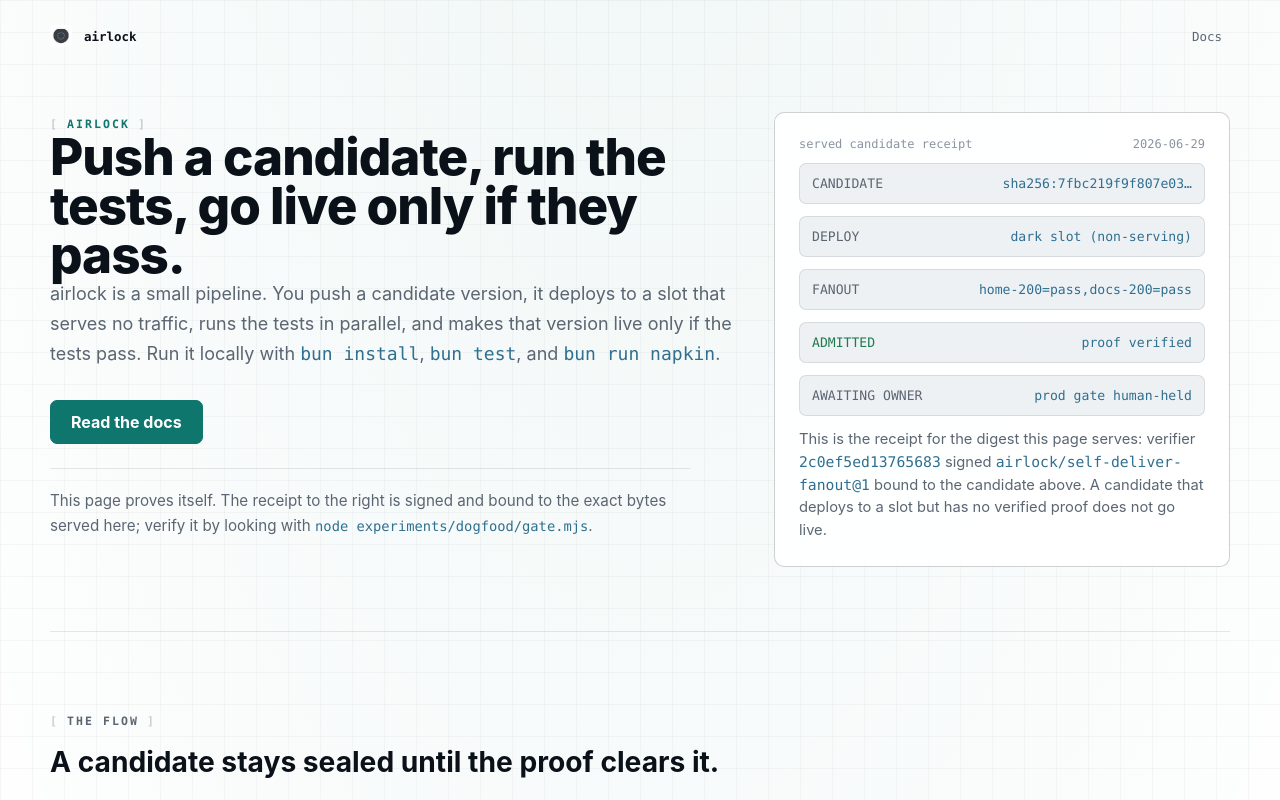
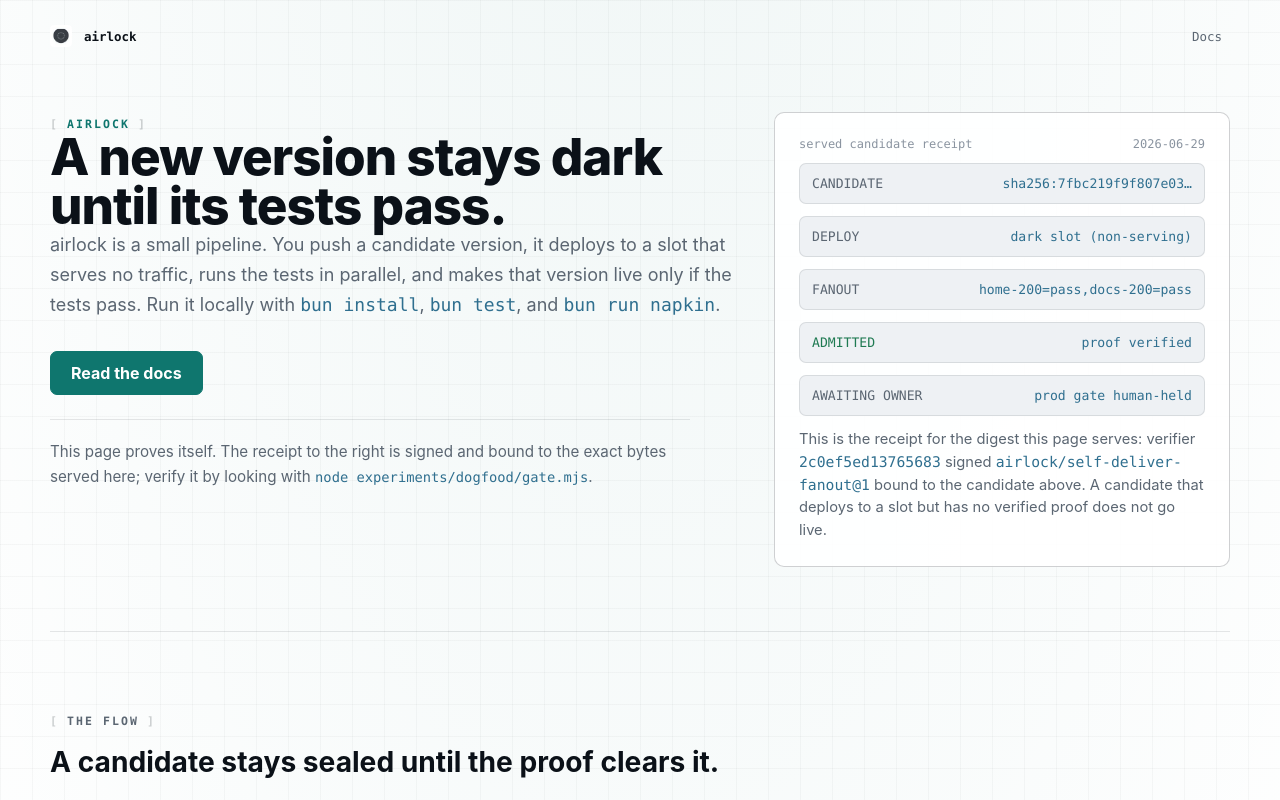
Before and after one commit to acoyfellow/airlock, a SvelteKit app in the folder site/: page / in a window 1280 px wide. Shown: the top 800 px of the page. Built offline with nearby package versions, Linux system fonts and the light colour scheme.

Commit message:
copy: run headline + closing through WRITING-GUIDE — kill the rule-of-three triads (plain single claims)

```diff
--- a/site/src/routes/+page.svelte
+++ b/site/src/routes/+page.svelte
@@ -34,7 +34,7 @@
   <section class="hero" aria-labelledby="hero-title">
     <div class="hero-copy">
       <p class="eyebrow">airlock</p>
-      <h1 id="hero-title">Push a candidate, run the tests, go live only if they pass.</h1>
+      <h1 id="hero-title">A new version stays dark until its tests pass.</h1>
       <p class="lead">
         airlock is a small pipeline. You push a candidate version, it deploys to a slot that serves
         no traffic, runs the tests in parallel, and makes that version live only if the tests pass.
@@ -256,7 +256,7 @@ signed proof  (keel)      bound to the exact digest
 
   <section class="closing" aria-label="In one line">
     <div class="closing-band">
-      <p>Deploy to the dark. Prove it. Then, and only then, go live.</p>
+      <p>The door opens only when the tests pass.</p>
     </div>
   </section>
 
```
